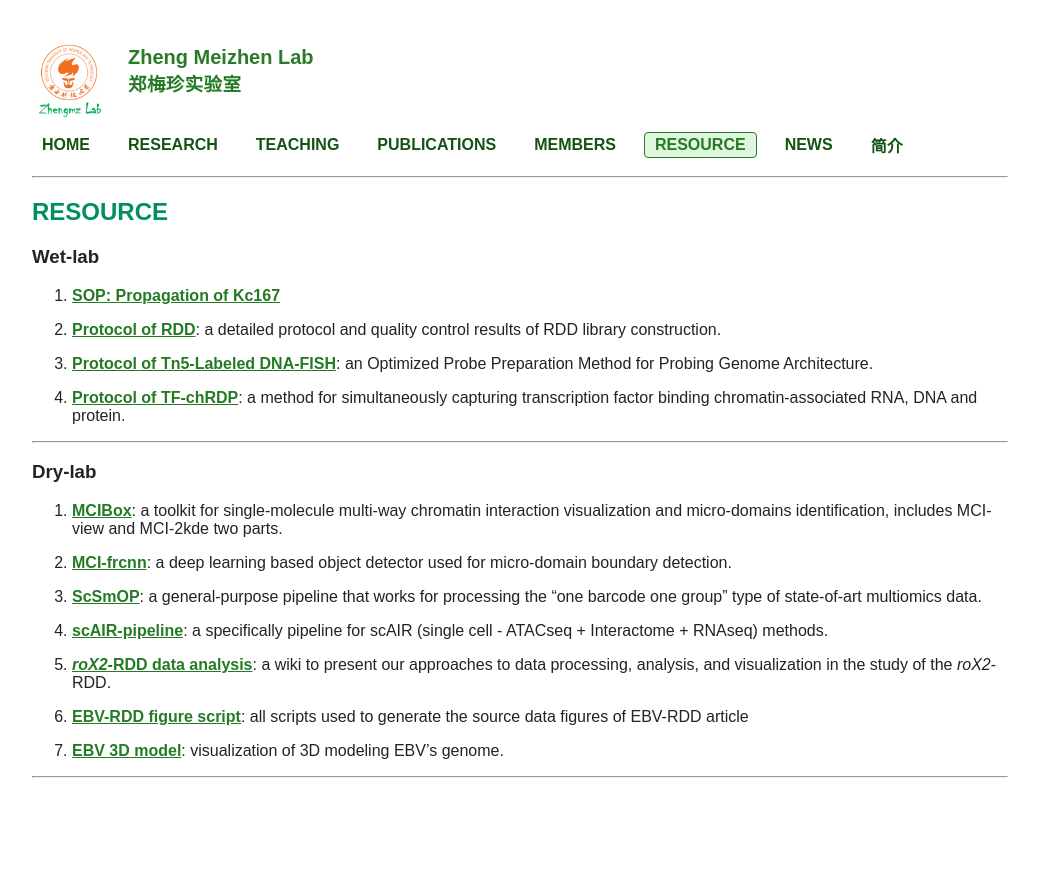
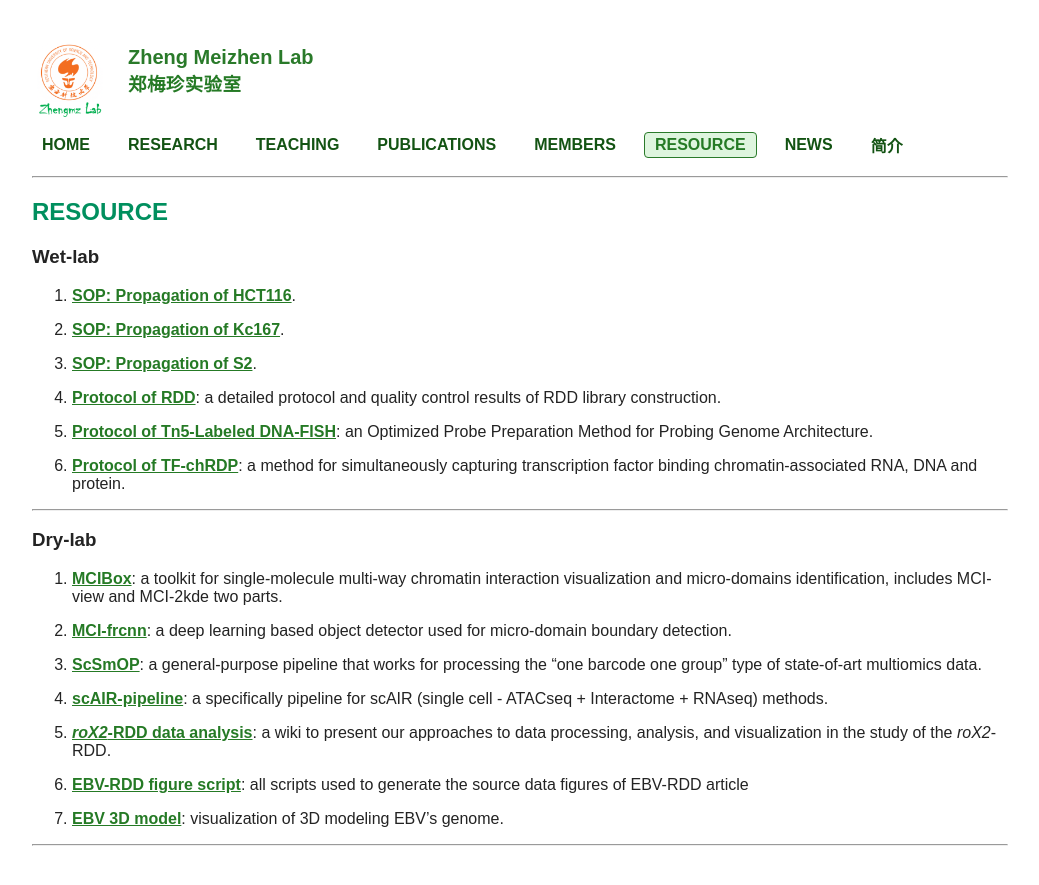
Before and after one commit to ZhengmzLab/zhengmzlab.github.io, a Jekyll site: the page built from resource.md, in a window 1280 px wide. Shown: the top 885 px of the page, without its empty margins (120-1159 px from the left). Built offline with Jekyll 4.4.1, drawn with Linux system fonts in a browser that asks for light colours; comment, search, counter and statistics services are not loaded.

Commit message:
Update resource.md

```diff
--- a/resource.md
+++ b/resource.md
@@ -6,10 +6,13 @@ title: RESOURCE
 ## <span style="color:#008f5e; font-weight:bold;">RESOURCE</span>
 
 ### Wet-lab
-1.  [**SOP: Propagation of Kc167**](https://www.zhengmzlab.com/files/SOP_for_HCT116_cell.pdf)
+1.  [**SOP: Propagation of HCT116**](https://www.zhengmzlab.com/files/SOP_for_HCT116_cell.pdf).
 
+1.  [**SOP: Propagation of Kc167**](https://www.zhengmzlab.com/files/SOP_for_Kc167_cell.pdf).
 
-1.  [**Protocol of RDD**](https://www.zhengmzlab.com/roX2-RDD-protocol.pdf): a detailed protocol and quality control results of RDD library construction.
+1.  [**SOP: Propagation of S2**](https://www.zhengmzlab.com/files/SOP_for_S2_cell.pdf).
+
+1.  [**Protocol of RDD**](https://www.zhengmzlab.com/files/roX2-RDD-protocol.pdf): a detailed protocol and quality control results of RDD library construction.
 
 1.  [**Protocol of Tn5-Labeled DNA-FISH**](https://www.mdpi.com/1422-0067/26/5/2224): an Optimized Probe Preparation Method for Probing Genome Architecture.
 
```
